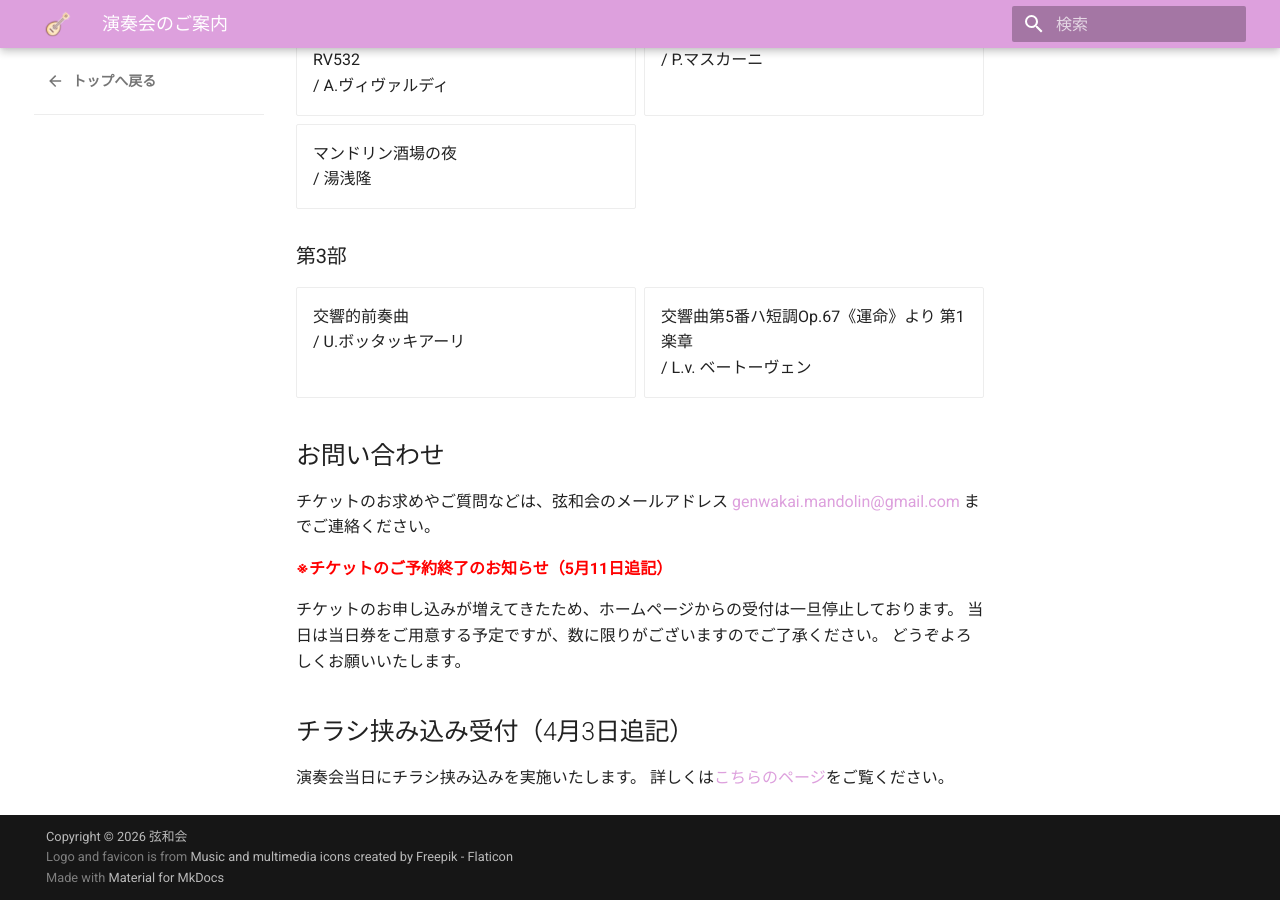
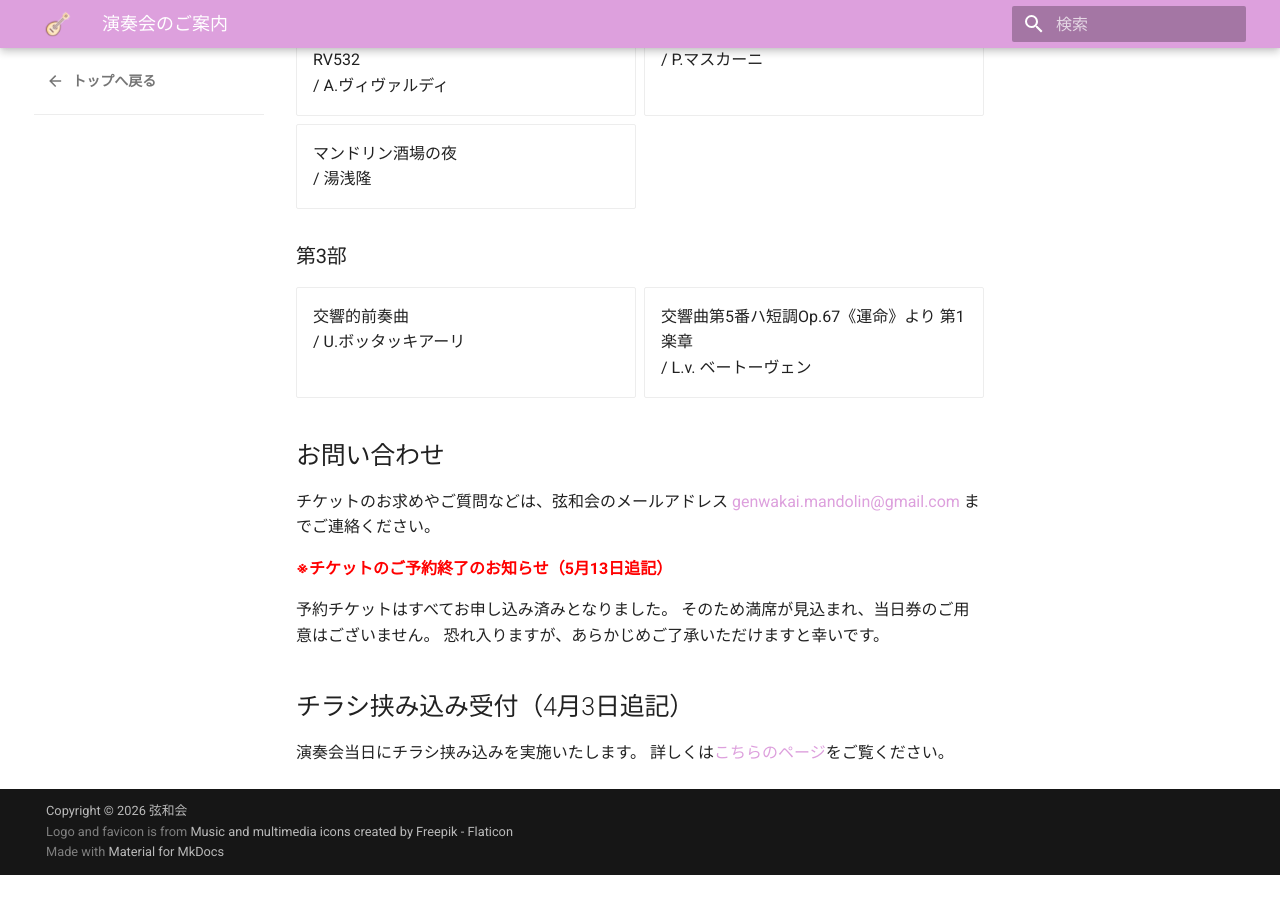
Before and after one commit to Genwakai/Genwakai.github.io, an MkDocs documentation site: the page built from docs/news/posts/concert-2026.md, in a window 1280 px wide and 900 px high, scrolled down 1277 px. Built offline with MkDocs 1.6.1 and Material for MkDocs 9.7.7, drawn with Linux system fonts in a browser that asks for light colours; after the commit the page ends 2152 px from its top, so only the background shows below that.

Commit message:
チケット予約終了

```diff
--- a/docs/news/posts/concert-2026.md
+++ b/docs/news/posts/concert-2026.md
@@ -97,12 +97,12 @@ date: 2025-08-13
 までご連絡ください。
 
 <span style="color: red; font-weight: bold;">
-※チケットのご予約終了のお知らせ（5月11日追記）
+※チケットのご予約終了のお知らせ（5月13日追記）
 </span>
 
-チケットのお申し込みが増えてきたため、ホームページからの受付は一旦停止しております。
-当日は当日券をご用意する予定ですが、数に限りがございますのでご了承ください。
-どうぞよろしくお願いいたします。
+予約チケットはすべてお申し込み済みとなりました。
+そのため満席が見込まれ、当日券のご用意はございません。
+恐れ入りますが、あらかじめご了承いただけますと幸いです。
 
 ## チラシ挟み込み受付（4月3日追記）
 
```
Also changed, not shown: 1 other file.
